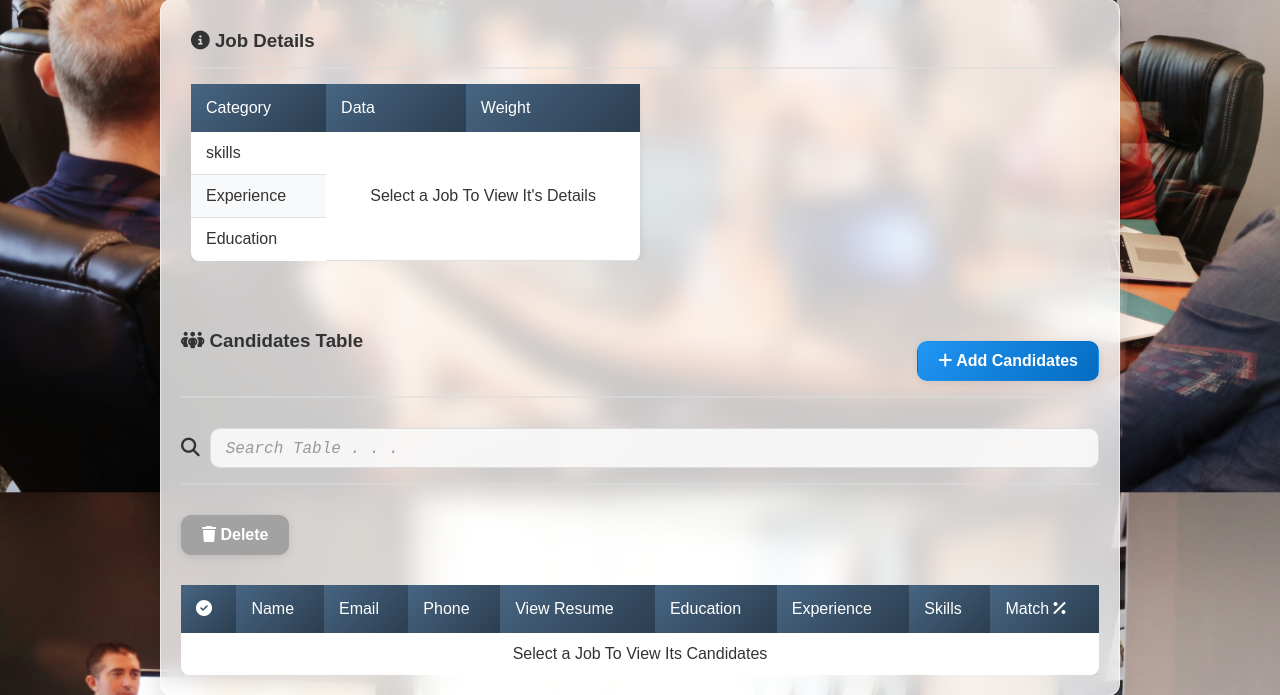
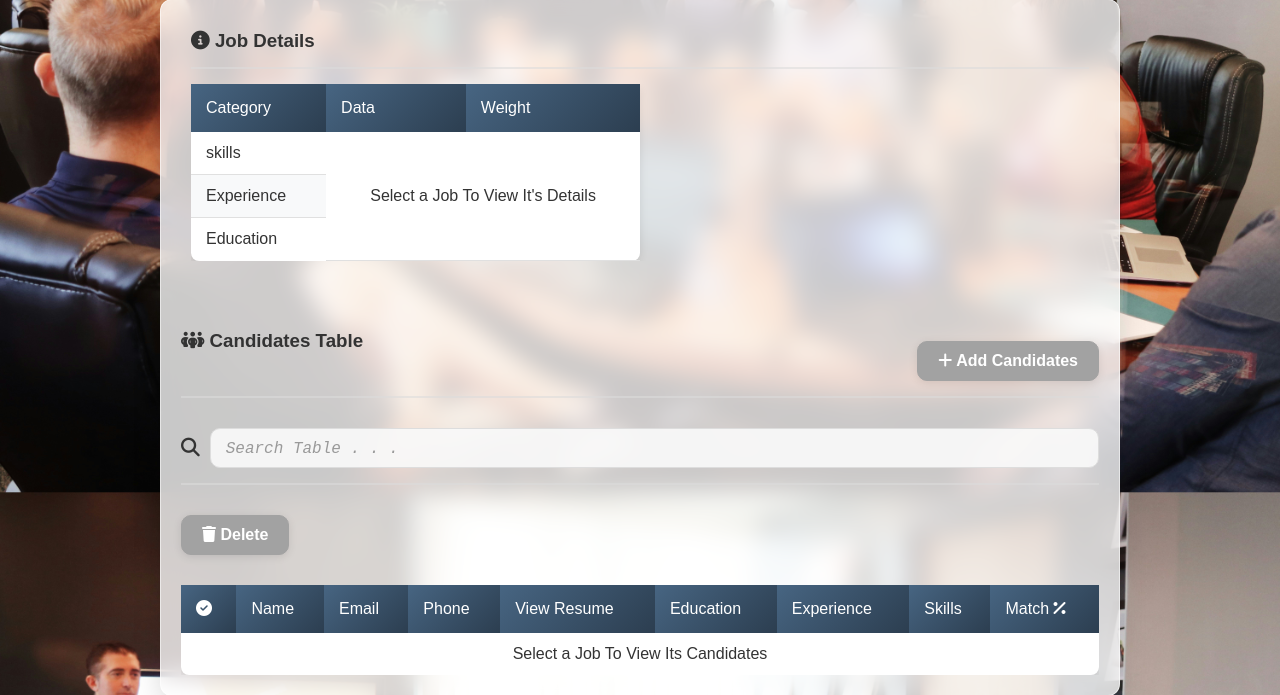
Before and after one commit to Kh4ht/SkillMatch-AI, a Flask app: page /parse_resumes/ in a window 1280 px wide. Shown: the part 361-1056 px from the top of the page. Run offline with Flask 3, Linux system fonts and the light colour scheme; the visitor is signed in with stand-in values (Sample User, id 1); data that the repository does not hold is empty.

Commit message:
disable add candidates button when no job is selected

```diff
--- a/app/static/js/parse_resumes.js
+++ b/app/static/js/parse_resumes.js
@@ -13,6 +13,8 @@ const selectedJobIDHiddenInput = document.getElementById('selected_job_id');
 
 const editJobWindow = document.getElementById('editJob-window');
 
+const addCandidatesBtn = document.getElementById('add-candidates-btn');
+
 let selectedJobElement = null;
 
 // endregion
@@ -27,6 +29,8 @@ document.addEventListener('DOMContentLoaded', () => {
             selectJob(jobCard);
         }
     }
+
+    addCandidatesBtn.disabled = selectedJobElement === null;
 
     attachCheckboxListeners();
 });
@@ -127,6 +131,8 @@ function selectJob(newElement) {
     // Update UI
     updateJobDetailsTable(jobData);
     updateCandidatesTable();
+
+    addCandidatesBtn.disabled = selectedJobElement === null;
 
     sessionStorage.setItem('lastSelectedJobId', selectedJobIDHiddenInput.value);
 }
--- a/app/templates/parse_resumes.html
+++ b/app/templates/parse_resumes.html
@@ -174,7 +174,7 @@
             <input type="file" id="resumeUpload" name="resumeUpload" style="display: none;" accept=".pdf,.doc,.docx"
                 multiple onchange="document.getElementById('add-candidates-form').submit();" required>
             <input type="hidden" name="selected_job_id" id="selected_job_id" value="">
-            <button style="margin-top: 40px; width: 100%;" class="btn" type="button"
+            <button id="add-candidates-btn" style="margin-top: 40px; width: 100%;" class="btn" type="button"
                 onclick="document.getElementById('resumeUpload').click();">
                 <i class="fa-solid fa-plus"></i> Add Candidates
             </button>
```
